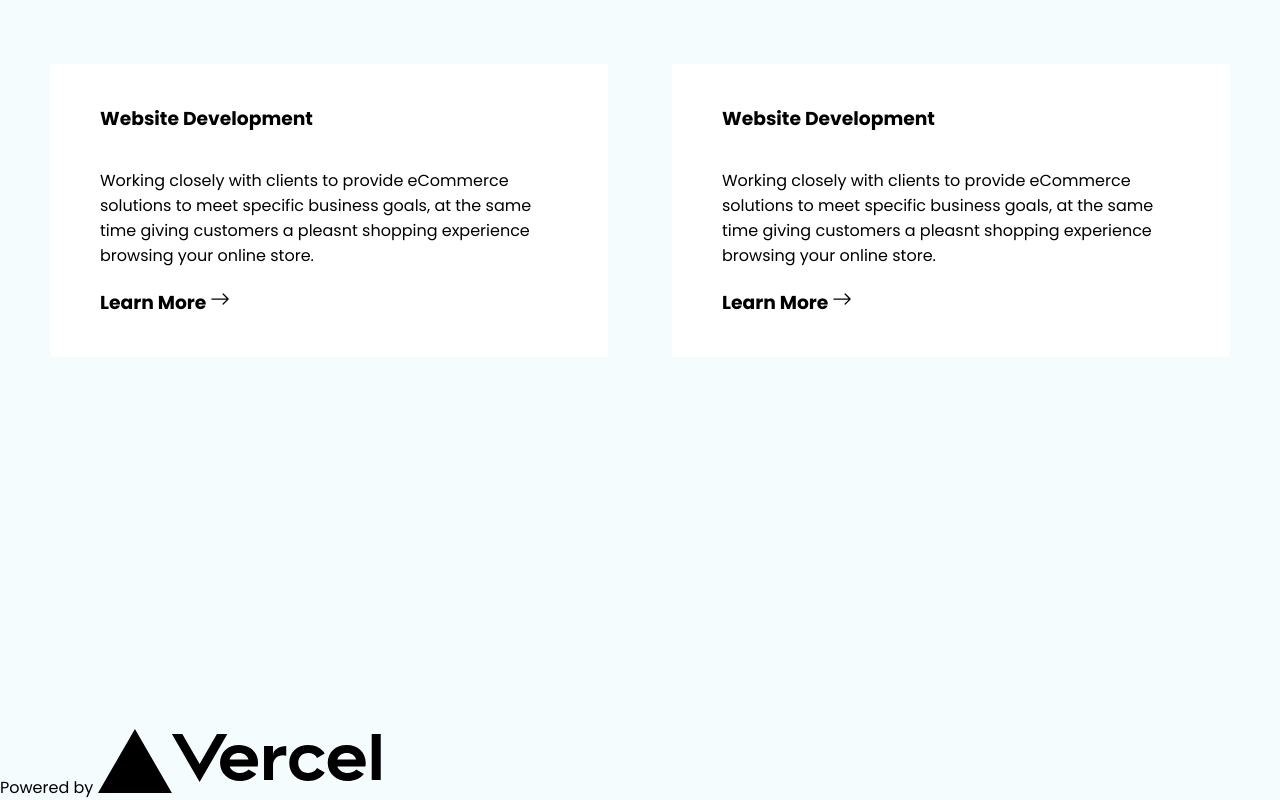
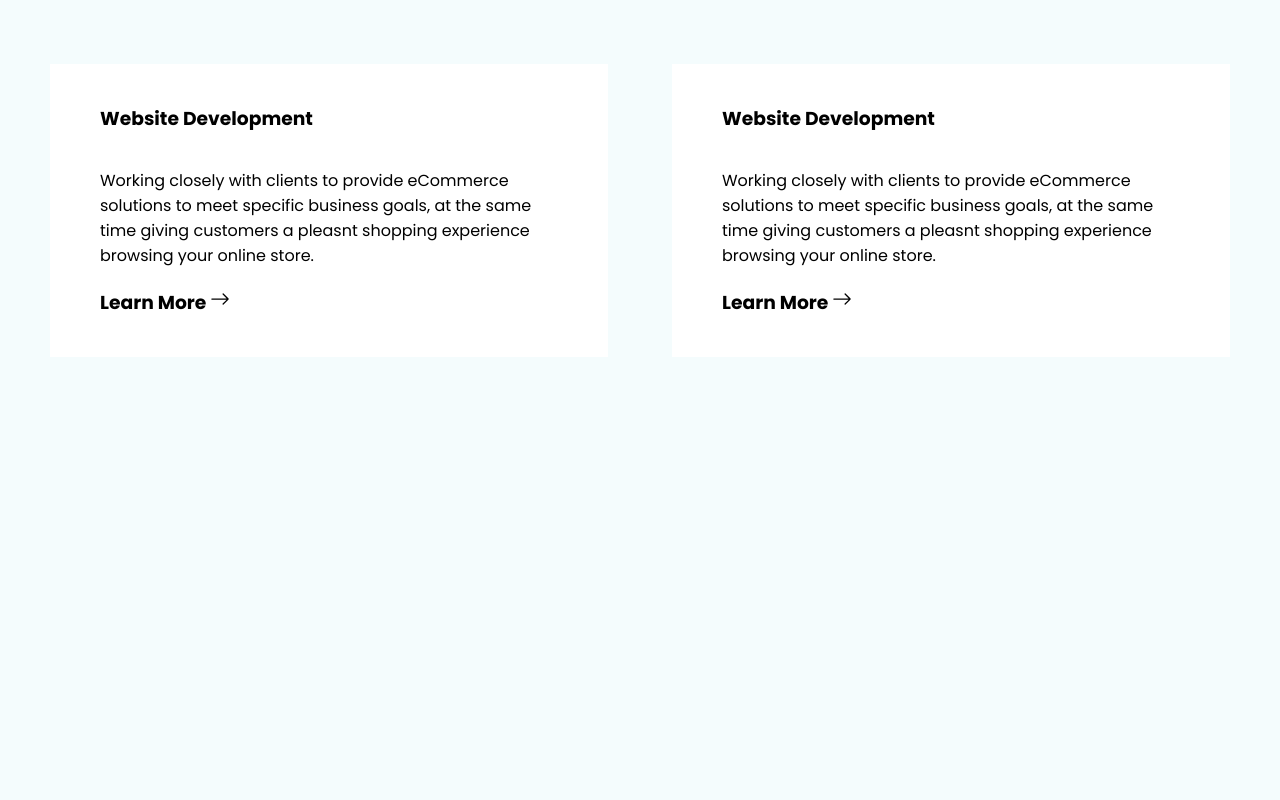
Before and after one commit to ok3dotdev/portfolio, a Next.js app: page / in a window 1280 px wide. Shown: the part 1055-1855 px from the top of the page. After the commit the page ends 1784 px from the top, so only its background shows below. Built offline with nearby package versions, Linux system fonts and the light colour scheme.

Commit message:
index footer

```diff
--- a/pages/index.js
+++ b/pages/index.js
@@ -20,7 +20,7 @@ export default function Home() {
         <Contact /> */}
       </main>
 
-      <footer className={styles.footer}>
+      {/* <footer className={styles.footer}>
         <a
           href="https://vercel.com?utm_source=create-next-app&utm_medium=default-template&utm_campaign=create-next-app"
           target="_blank"
@@ -29,7 +29,7 @@ export default function Home() {
           Powered by{" "}
           <img src="/vercel.svg" alt="Vercel Logo" className={styles.logo} />
         </a>
-      </footer>
+      </footer> */}
     </div>
   );
 }
```
